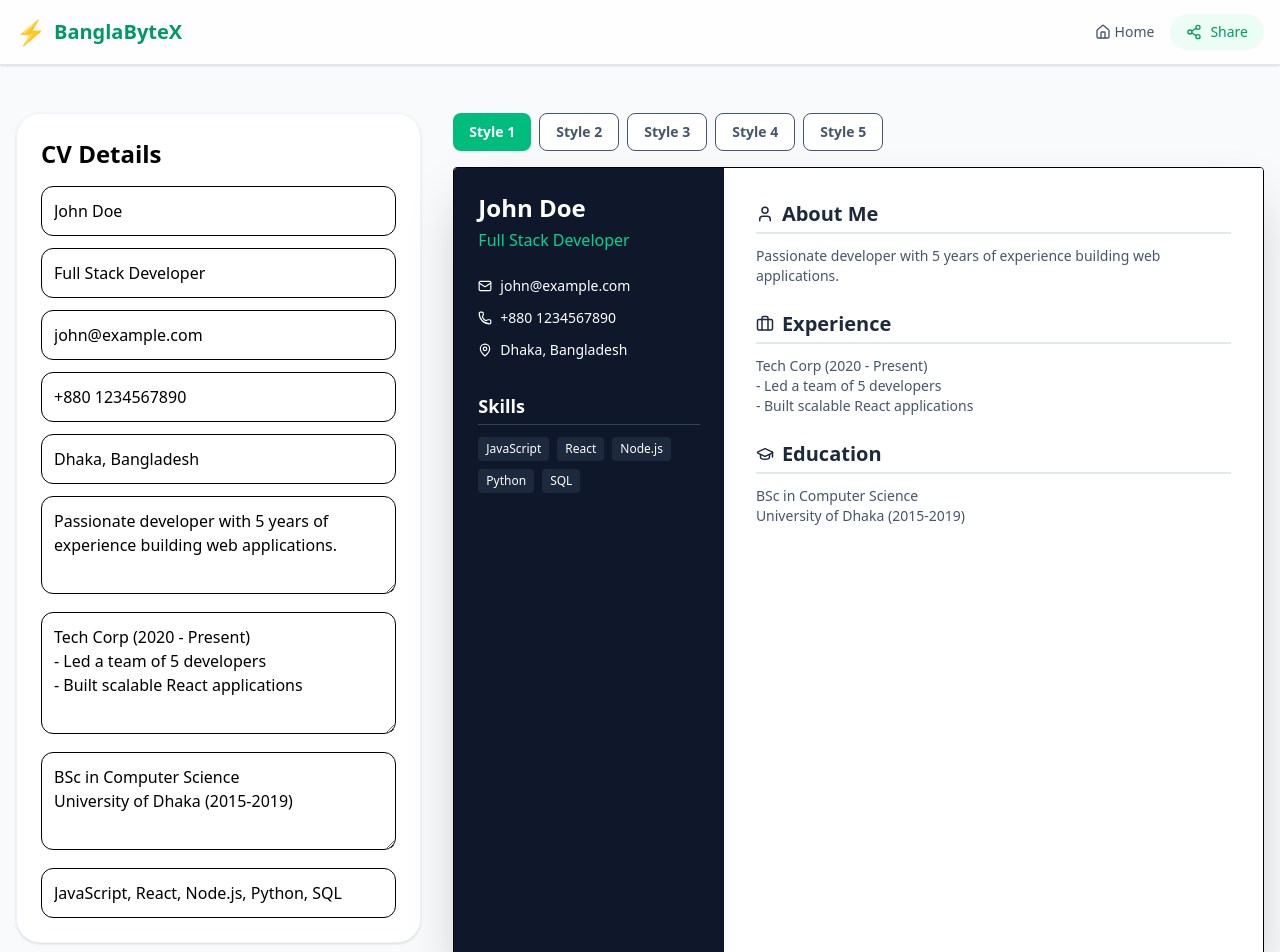
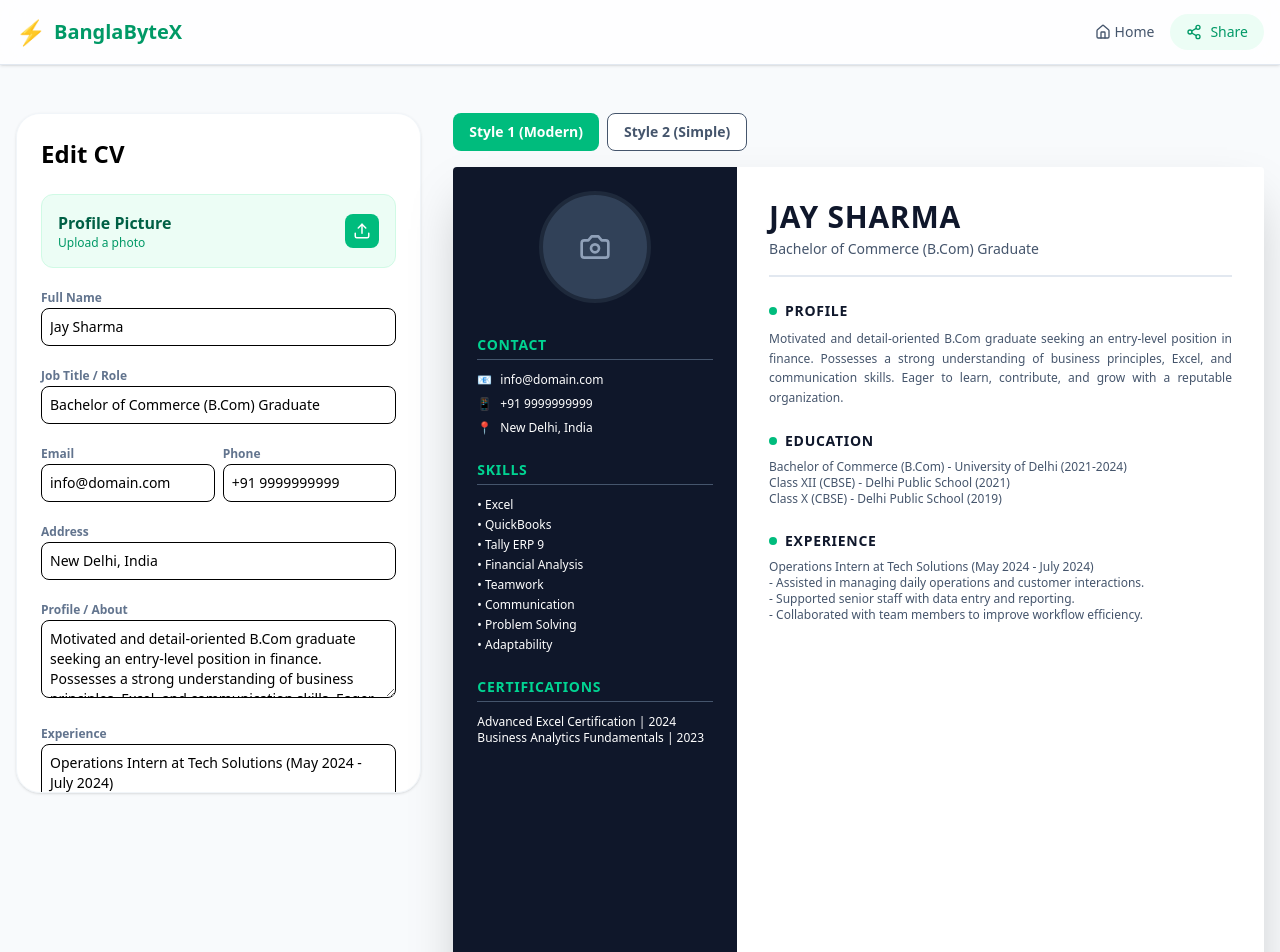
Before and after one commit to pabanfiles/banglabytex, a React (Vite) app in the folder frontend/: page /cv-maker in a window 1280 px wide. Shown: the top 952 px of the page. Built offline with nearby package versions, Linux system fonts and the light colour scheme.

Commit message:
Update CV Maker with image upload, dynamic sections, and new Blue Modern style

```diff
--- a/frontend/src/pages/tools/CvMaker/index.tsx
+++ b/frontend/src/pages/tools/CvMaker/index.tsx
@@ -1,64 +1,131 @@
-import { useState } from 'react'
-import { Download, User, Briefcase, GraduationCap, Phone, Mail, MapPin } from 'lucide-react'
+import { useState, useRef } from 'react'
+import { Download, Plus, Trash2, Camera, Upload } from 'lucide-react'
 
 export default function CvMaker() {
+  const [style, setStyle] = useState(1)
+  const [image, setImage] = useState<string | null>(null)
+  const fileInputRef = useRef<HTMLInputElement>(null)
+
+  // ডাইনামিক ডেটা স্ট্রাকচার
   const [data, setData] = useState({
-    name: 'John Doe',
-    role: 'Full Stack Developer',
-    email: 'john@example.com',
-    phone: '+880 1234567890',
-    address: 'Dhaka, Bangladesh',
-    about: 'Passionate developer with 5 years of experience building web applications.',
-    experience: 'Tech Corp (2020 - Present)\n- Led a team of 5 developers\n- Built scalable React applications',
-    education: 'BSc in Computer Science\nUniversity of Dhaka (2015-2019)',
-    skills: 'JavaScript, React, Node.js, Python, SQL'
+    name: 'Jay Sharma',
+    role: 'Bachelor of Commerce (B.Com) Graduate',
+    email: 'info@domain.com',
+    phone: '+91 9999999999',
+    address: 'New Delhi, India',
+    about: 'Motivated and detail-oriented B.Com graduate seeking an entry-level position in finance. Possesses a strong understanding of business principles, Excel, and communication skills. Eager to learn, contribute, and grow with a reputable organization.',
+    experience: 'Operations Intern at Tech Solutions (May 2024 - July 2024)\n- Assisted in managing daily operations and customer interactions.\n- Supported senior staff with data entry and reporting.\n- Collaborated with team members to improve workflow efficiency.',
+    education: 'Bachelor of Commerce (B.Com) - University of Delhi (2021-2024)\nClass XII (CBSE) - Delhi Public School (2021)\nClass X (CBSE) - Delhi Public School (2019)',
+    skills: 'Excel, QuickBooks, Tally ERP 9, Financial Analysis, Teamwork, Communication, Problem Solving, Adaptability'
   })
 
-  const [style, setStyle] = useState(1)
+  // কাস্টম সেকশন (User Add করতে পারবে)
+  const [customSections, setCustomSections] = useState([
+    { id: 1, title: 'Certifications', content: 'Advanced Excel Certification | 2024\nBusiness Analytics Fundamentals | 2023' }
+  ])
 
   const handleChange = (e: React.ChangeEvent<HTMLInputElement | HTMLTextAreaElement>) => {
     setData({ ...data, [e.target.name]: e.target.value })
   }
 
-  // ৫টি ভিন্ন স্টাইলের রেন্ডারিং ফাংশন
-  const renderTemplate = () => {
-    switch(style) {
-      case 1: // Modern Sidebar
-        return (
-          <div className="flex h-full bg-white text-slate-800">
-            <div className="w-1/3 bg-slate-900 text-white p-6">
-              <h1 className="text-2xl font-bold mb-1">{data.name}</h1>
-              <p className="text-emerald-400 mb-6">{data.role}</p>
+  const handleImageUpload = (e: React.ChangeEvent<HTMLInputElement>) => {
+    const file = e.target.files?.[0]
+    if (file) {
+      const reader = new FileReader()
+      reader.onload = (ev) => setImage(ev.target?.result as string)
+      reader.readAsDataURL(file)
+    }
+  }
 
-              <div className="space-y-3 text-sm mb-8">
-                <p className="flex items-center gap-2"><Mail size={14}/> {data.email}</p>
-                <p className="flex items-center gap-2"><Phone size={14}/> {data.phone}</p>
-                <p className="flex items-center gap-2"><MapPin size={14}/> {data.address}</p>
+  const addCustomSection = () => {
+    setCustomSections([...customSections, { id: Date.now(), title: 'New Section', content: 'Click to edit...' }])
+  }
+
+  const updateCustomSection = (id: number, field: 'title' | 'content', value: string) => {
+    setCustomSections(customSections.map(sec => sec.id === id ? { ...sec, [field]: value } : sec))
+  }
+
+  const removeCustomSection = (id: number) => {
+    setCustomSections(customSections.filter(sec => sec.id !== id))
+  }
+
+  // ─── STYLE 1: Blue Modern (আপনার দেওয়া ছবির মতো) ───
+  const Style1 = () => (
+    <div className="flex h-full bg-white text-slate-800 font-sans w-full aspect-[1/1.414]">
+      {/* Left Sidebar (Blue) */}
+      <div className="w-[35%] bg-[#0f172a] text-white p-6 flex flex-col items-center">
+        {/* Profile Pic */}
+        <div className="w-28 h-28 rounded-full border-4 border-[#1e293b] overflow-hidden mb-4 bg-slate-700 flex items-center justify-center relative cursor-pointer" onClick={() => fileInputRef.current?.click()}>
+          {image ? <img src={image} alt="Profile" className="w-full h-full object-cover" /> : <Camera className="text-slate-400" size={32} />}
         </div>
 
-              <h2 className="text-lg font-bold border-b border-slate-700 pb-1 mb-3">Skills</h2>
-              <div className="flex flex-wrap gap-2 text-xs">
+        {/* Contact */}
+        <div className="w-full mt-4">
+          <h3 className="text-sm font-bold text-emerald-400 border-b border-slate-600 pb-1 mb-3 uppercase tracking-wider">Contact</h3>
+          <div className="text-xs space-y-2 break-words">
+            <p className="flex items-start gap-2"><span>📧</span> {data.email}</p>
+            <p className="flex items-start gap-2"><span>📱</span> {data.phone}</p>
+            <p className="flex items-start gap-2"><span>📍</span> {data.address}</p>
+          </div>
+        </div>
+
+        {/* Skills */}
+        <div className="w-full mt-6">
+          <h3 className="text-sm font-bold text-emerald-400 border-b border-slate-600 pb-1 mb-3 uppercase tracking-wider">Skills</h3>
+          <div className="text-xs space-y-1">
             {data.skills.split(',').map((s, i) => (
-                  <span key={i} className="bg-slate-800 px-2 py-1 rounded">{s.trim()}</span>
+              <p key={i} className="flex items-center gap-1">• {s.trim()}</p>
             ))}
           </div>
         </div>
-            <div className="w-2/3 p-8">
-              <h2 className="text-xl font-bold border-b-2 border-slate-200 pb-1 mb-3 flex items-center gap-2"><User size={18}/> About Me</h2>
-              <p className="text-sm text-slate-600 mb-6 whitespace-pre-wrap">{data.about}</p>
 
-              <h2 className="text-xl font-bold border-b-2 border-slate-200 pb-1 mb-3 flex items-center gap-2"><Briefcase size={18}/> Experience</h2>
-              <p className="text-sm text-slate-600 mb-6 whitespace-pre-wrap">{data.experience}</p>
+        {/* Custom Sections in Sidebar */}
+        {customSections.map(sec => (
+          <div key={sec.id} className="w-full mt-6">
+            <h3 className="text-sm font-bold text-emerald-400 border-b border-slate-600 pb-1 mb-3 uppercase tracking-wider">{sec.title}</h3>
+            <div className="text-xs space-y-1 whitespace-pre-wrap">{sec.content}</div>
+          </div>
+        ))}
+      </div>
 
-              <h2 className="text-xl font-bold border-b-2 border-slate-200 pb-1 mb-3 flex items-center gap-2"><GraduationCap size={18}/> Education</h2>
-              <p className="text-sm text-slate-600 whitespace-pre-wrap">{data.education}</p>
+      {/* Right Content */}
+      <div className="w-[65%] p-8">
+        <div className="mb-6 border-b-2 border-slate-200 pb-4">
+          <h1 className="text-3xl font-bold text-slate-900 uppercase tracking-wide">{data.name}</h1>
+          <p className="text-sm font-medium text-slate-600 mt-1">{data.role}</p>
+        </div>
+
+        <div className="mb-6">
+          <h3 className="text-sm font-bold text-slate-900 uppercase tracking-wider flex items-center gap-2 mb-2">
+            <span className="w-2 h-2 bg-emerald-500 rounded-full"></span> Profile
+          </h3>
+          <p className="text-xs text-slate-600 leading-relaxed text-justify">{data.about}</p>
+        </div>
+
+        <div className="mb-6">
+          <h3 className="text-sm font-bold text-slate-900 uppercase tracking-wider flex items-center gap-2 mb-2">
+            <span className="w-2 h-2 bg-emerald-500 rounded-full"></span> Education
+          </h3>
+          <div className="text-xs text-slate-600 space-y-2 whitespace-pre-wrap">{data.education}</div>
+        </div>
+
+        <div className="mb-6">
+          <h3 className="text-sm font-bold text-slate-900 uppercase tracking-wider flex items-center gap-2 mb-2">
+            <span className="w-2 h-2 bg-emerald-500 rounded-full"></span> Experience
+          </h3>
+          <div className="text-xs text-slate-600 space-y-2 whitespace-pre-wrap">{data.experience}</div>
+        </div>
       </div>
     </div>
   )
-      case 2: // Classic Minimal
-        return (
-          <div className="h-full bg-white text-slate-800 p-10">
+
+  // ─── STYLE 2: Simple Clean ───
+  const Style2 = () => (
+    <div className="h-full bg-white text-slate-800 p-10 w-full aspect-[1/1.414]">
       <div className="text-center mb-8">
+        <div className="w-24 h-24 mx-auto rounded-full overflow-hidden mb-4 bg-slate-100 flex items-center justify-center cursor-pointer" onClick={() => fileInputRef.current?.click()}>
+          {image ? <img src={image} alt="Profile" className="w-full h-full object-cover" /> : <Camera className="text-slate-400" size={24} />}
+        </div>
         <h1 className="text-4xl font-serif font-bold mb-1">{data.name}</h1>
         <p className="text-lg text-slate-500">{data.role}</p>
         <div className="flex justify-center gap-4 text-xs text-slate-400 mt-2">
@@ -67,136 +134,117 @@ export default function CvMaker() {
       </div>
       <div className="space-y-6">
         <div>
-                <h3 className="text-sm font-bold text-slate-900 uppercase tracking-widest mb-2">Summary</h3>
-                <p className="text-sm text-slate-600 whitespace-pre-wrap">{data.about}</p>
+          <h3 className="text-sm font-bold text-slate-900 uppercase tracking-widest border-b pb-1 mb-2">Profile</h3>
+          <p className="text-sm text-slate-600 text-justify">{data.about}</p>
         </div>
         <div>
-                <h3 className="text-sm font-bold text-slate-900 uppercase tracking-widest mb-2">Experience</h3>
+          <h3 className="text-sm font-bold text-slate-900 uppercase tracking-widest border-b pb-1 mb-2">Experience</h3>
           <p className="text-sm text-slate-600 whitespace-pre-wrap">{data.experience}</p>
         </div>
         <div>
-                <h3 className="text-sm font-bold text-slate-900 uppercase tracking-widest mb-2">Education</h3>
+          <h3 className="text-sm font-bold text-slate-900 uppercase tracking-widest border-b pb-1 mb-2">Education</h3>
           <p className="text-sm text-slate-600 whitespace-pre-wrap">{data.education}</p>
         </div>
         <div>
-                <h3 className="text-sm font-bold text-slate-900 uppercase tracking-widest mb-2">Skills</h3>
+          <h3 className="text-sm font-bold text-slate-900 uppercase tracking-widest border-b pb-1 mb-2">Skills</h3>
           <p className="text-sm text-slate-600">{data.skills}</p>
         </div>
+        {customSections.map(sec => (
+          <div key={sec.id}>
+            <h3 className="text-sm font-bold text-slate-900 uppercase tracking-widest border-b pb-1 mb-2">{sec.title}</h3>
+            <p className="text-sm text-slate-600 whitespace-pre-wrap">{sec.content}</p>
+          </div>
+        ))}
       </div>
     </div>
   )
-      case 3: // Bold Header
-        return (
-          <div className="h-full bg-white text-slate-800">
-            <div className="bg-emerald-600 text-white p-8 text-center">
-              <h1 className="text-3xl font-black mb-1">{data.name}</h1>
-              <p className="text-emerald-100">{data.role}</p>
-            </div>
-            <div className="p-8 grid grid-cols-2 gap-8">
-              <div>
-                <h3 className="font-bold text-emerald-600 mb-2">Contact</h3>
-                <div className="text-xs space-y-1 mb-6">
-                  <p>{data.email}</p>
-                  <p>{data.phone}</p>
-                  <p>{data.address}</p>
-                </div>
-                <h3 className="font-bold text-emerald-600 mb-2">Skills</h3>
-                <ul className="text-xs list-disc pl-4">
-                  {data.skills.split(',').map((s, i) => <li key={i}>{s.trim()}</li>)}
-                </ul>
-              </div>
-              <div>
-                <h3 className="font-bold text-emerald-600 mb-2">About</h3>
-                <p className="text-xs mb-6 whitespace-pre-wrap">{data.about}</p>
-                <h3 className="font-bold text-emerald-600 mb-2">Experience</h3>
-                <p className="text-xs whitespace-pre-wrap mb-4">{data.experience}</p>
-                <h3 className="font-bold text-emerald-600 mb-2">Education</h3>
-                <p className="text-xs whitespace-pre-wrap">{data.education}</p>
-              </div>
-            </div>
-          </div>
-        )
-      case 4: // Creative Timeline
-        return (
-          <div className="h-full bg-slate-50 text-slate-800 p-8 border-t-8 border-emerald-500">
-            <h1 className="text-3xl font-extrabold">{data.name}</h1>
-            <p className="text-emerald-500 font-medium mb-4">{data.role}</p>
-            <div className="grid grid-cols-3 gap-6">
-              <div className="col-span-2 space-y-4">
-                <div>
-                  <h3 className="font-bold border-l-4 border-emerald-500 pl-2">Profile</h3>
-                  <p className="text-sm pl-3 whitespace-pre-wrap">{data.about}</p>
-                </div>
-                <div>
-                  <h3 className="font-bold border-l-4 border-emerald-500 pl-2">Experience</h3>
-                  <p className="text-sm pl-3 whitespace-pre-wrap">{data.experience}</p>
-                </div>
-              </div>
-              <div className="space-y-4 text-sm">
-                <div>
-                  <h3 className="font-bold border-l-4 border-emerald-500 pl-2">Contact</h3>
-                  <p className="pl-3 text-xs truncate">{data.email}</p>
-                  <p className="pl-3 text-xs">{data.phone}</p>
-                </div>
-                <div>
-                  <h3 className="font-bold border-l-4 border-emerald-500 pl-2">Education</h3>
-                  <p className="pl-3 text-xs whitespace-pre-wrap">{data.education}</p>
-                </div>
-                <div>
-                  <h3 className="font-bold border-l-4 border-emerald-500 pl-2">Skills</h3>
-                  <p className="pl-3 text-xs">{data.skills}</p>
-                </div>
-              </div>
-            </div>
-          </div>
-        )
-      case 5: // Elegant Dark
-        return (
-          <div className="h-full bg-slate-800 text-slate-200 p-10">
-            <div className="border-b border-slate-600 pb-4 mb-6">
-              <h1 className="text-4xl font-light text-white">{data.name}</h1>
-              <p className="text-emerald-400 tracking-widest uppercase text-sm mt-1">{data.role}</p>
-            </div>
-            <div className="space-y-6">
-              <div className="flex gap-4">
-                <div className="w-1/4 text-right text-xs text-slate-400 uppercase tracking-wider">About</div>
-                <div className="w-3/4 text-sm whitespace-pre-wrap">{data.about}</div>
-              </div>
-              <div className="flex gap-4">
-                <div className="w-1/4 text-right text-xs text-slate-400 uppercase tracking-wider">Experience</div>
-                <div className="w-3/4 text-sm whitespace-pre-wrap">{data.experience}</div>
-              </div>
-              <div className="flex gap-4">
-                <div className="w-1/4 text-right text-xs text-slate-400 uppercase tracking-wider">Education</div>
-                <div className="w-3/4 text-sm whitespace-pre-wrap">{data.education}</div>
-              </div>
-              <div className="flex gap-4">
-                <div className="w-1/4 text-right text-xs text-slate-400 uppercase tracking-wider">Skills</div>
-                <div className="w-3/4 text-sm">{data.skills}</div>
-              </div>
-            </div>
-          </div>
-        )
-    }
-  }
 
   return (
     <div className="max-w-7xl mx-auto px-4 py-12 flex flex-col lg:flex-row gap-8">
       {/* Editor Form */}
       <div className="w-full lg:w-1/3 space-y-4">
-        <div className="bg-white p-6 rounded-3xl shadow-sm border border-slate-100">
-          <h2 className="text-2xl font-bold mb-4">CV Details</h2>
+        <div className="bg-white p-6 rounded-3xl shadow-sm border border-slate-100 h-[calc(100vh-120px)] overflow-y-auto">
+          <h2 className="text-2xl font-bold mb-4 sticky top-0 bg-white pb-2 z-10">Edit CV</h2>
 
-          <div className="space-y-3">
-            <input name="name" value={data.name} onChange={handleChange} placeholder="Full Name" className="w-full p-3 border rounded-xl" />
-            <input name="role" value={data.role} onChange={handleChange} placeholder="Job Title" className="w-full p-3 border rounded-xl" />
-            <input name="email" value={data.email} onChange={handleChange} placeholder="Email" className="w-full p-3 border rounded-xl" />
-            <input name="phone" value={data.phone} onChange={handleChange} placeholder="Phone" className="w-full p-3 border rounded-xl" />
-            <input name="address" value={data.address} onChange={handleChange} placeholder="Address" className="w-full p-3 border rounded-xl" />
-            <textarea name="about" value={data.about} onChange={handleChange} placeholder="About Me" rows={3} className="w-full p-3 border rounded-xl" />
-            <textarea name="experience" value={data.experience} onChange={handleChange} placeholder="Experience" rows={4} className="w-full p-3 border rounded-xl" />
-            <textarea name="education" value={data.education} onChange={handleChange} placeholder="Education" rows={3} className="w-full p-3 border rounded-xl" />
-            <input name="skills" value={data.skills} onChange={handleChange} placeholder="Skills (comma separated)" className="w-full p-3 border rounded-xl" />
+          <div className="space-y-4">
+            {/* Image Upload Button */}
+            <div className="bg-emerald-50 p-4 rounded-xl border border-emerald-100 flex items-center justify-between">
+              <div>
+                <p className="font-semibold text-emerald-800">Profile Picture</p>
+                <p className="text-xs text-emerald-600">Upload a photo</p>
+              </div>
+              <button onClick={() => fileInputRef.current?.click()} className="p-2 bg-emerald-500 text-white rounded-lg hover:bg-emerald-600">
+                <Upload size={18} />
+              </button>
+            </div>
+
+            <div>
+              <label className="text-xs font-semibold text-slate-500">Full Name</label>
+              <input name="name" value={data.name} onChange={handleChange} className="w-full p-2 border rounded-lg text-sm" />
+            </div>
+            <div>
+              <label className="text-xs font-semibold text-slate-500">Job Title / Role</label>
+              <input name="role" value={data.role} onChange={handleChange} className="w-full p-2 border rounded-lg text-sm" />
+            </div>
+            <div className="grid grid-cols-2 gap-2">
+              <div>
+                <label className="text-xs font-semibold text-slate-500">Email</label>
+                <input name="email" value={data.email} onChange={handleChange} className="w-full p-2 border rounded-lg text-sm" />
+              </div>
+              <div>
+                <label className="text-xs font-semibold text-slate-500">Phone</label>
+                <input name="phone" value={data.phone} onChange={handleChange} className="w-full p-2 border rounded-lg text-sm" />
+              </div>
+            </div>
+            <div>
+              <label className="text-xs font-semibold text-slate-500">Address</label>
+              <input name="address" value={data.address} onChange={handleChange} className="w-full p-2 border rounded-lg text-sm" />
+            </div>
+            <div>
+              <label className="text-xs font-semibold text-slate-500">Profile / About</label>
+              <textarea name="about" value={data.about} onChange={handleChange} rows={3} className="w-full p-2 border rounded-lg text-sm" />
+            </div>
+            <div>
+              <label className="text-xs font-semibold text-slate-500">Experience</label>
+              <textarea name="experience" value={data.experience} onChange={handleChange} rows={3} className="w-full p-2 border rounded-lg text-sm" />
+            </div>
+            <div>
+              <label className="text-xs font-semibold text-slate-500">Education</label>
+              <textarea name="education" value={data.education} onChange={handleChange} rows={3} className="w-full p-2 border rounded-lg text-sm" />
+            </div>
+            <div>
+              <label className="text-xs font-semibold text-slate-500">Skills (Comma separated)</label>
+              <textarea name="skills" value={data.skills} onChange={handleChange} rows={2} className="w-full p-2 border rounded-lg text-sm" />
+            </div>
+
+            {/* Custom Sections Area */}
+            <div className="pt-4 border-t">
+              <h3 className="font-bold text-slate-800 mb-3">Custom Sections</h3>
+              {customSections.map((sec, i) => (
+                <div key={sec.id} className="bg-slate-50 p-3 rounded-xl mb-3 relative border">
+                  <button onClick={() => removeCustomSection(sec.id)} className="absolute top-2 right-2 text-red-500 hover:bg-red-50 p-1 rounded">
+                    <Trash2 size={14} />
+                  </button>
+                  <input
+                    value={sec.title}
+                    onChange={(e) => updateCustomSection(sec.id, 'title', e.target.value)}
+                    className="font-bold text-sm bg-transparent border-b mb-2 w-[80%] focus:outline-none"
+                    placeholder="Section Title"
+                  />
+                  <textarea
+                    value={sec.content}
+                    onChange={(e) => updateCustomSection(sec.id, 'content', e.target.value)}
+                    className="w-full text-xs bg-transparent border-none focus:outline-none resize-none"
+                    rows={2}
+                    placeholder="Section content..."
+                  />
+                </div>
+              ))}
+              <button onClick={addCustomSection} className="w-full py-2 border-2 border-dashed border-emerald-300 text-emerald-600 font-semibold rounded-xl flex items-center justify-center gap-2 hover:bg-emerald-50 transition">
+                <Plus size={16} /> Add New Section
+              </button>
+            </div>
+
           </div>
         </div>
       </div>
@@ -206,16 +254,14 @@ export default function CvMaker() {
         <div className="sticky top-24">
           <div className="flex justify-between items-center mb-4">
             <div className="flex gap-2">
-              {[1,2,3,4,5].map(s => (
-                <button key={s} onClick={() => setStyle(s)} className={`px-4 py-2 rounded-lg font-bold text-sm transition ${style === s ? 'bg-emerald-500 text-white' : 'bg-white text-slate-600 border hover:bg-slate-50'}`}>
-                  Style {s}
-                </button>
-              ))}
+              <button onClick={() => setStyle(1)} className={`px-4 py-2 rounded-lg font-bold text-sm transition ${style === 1 ? 'bg-emerald-500 text-white' : 'bg-white text-slate-600 border'}`}>Style 1 (Modern)</button>
+              <button onClick={() => setStyle(2)} className={`px-4 py-2 rounded-lg font-bold text-sm transition ${style === 2 ? 'bg-emerald-500 text-white' : 'bg-white text-slate-600 border'}`}>Style 2 (Simple)</button>
             </div>
           </div>
 
-          <div className="bg-white shadow-2xl rounded-sm overflow-hidden aspect-[1/1.414] max-h-[800px] w-full border">
-            {renderTemplate()}
+          <div className="bg-white shadow-2xl rounded-sm overflow-hidden max-h-[850px] overflow-y-auto">
+            <input type="file" accept="image/*" ref={fileInputRef} onChange={handleImageUpload} className="hidden" />
+            {style === 1 ? <Style1 /> : <Style2 />}
           </div>
 
           <button onClick={() => window.print()} className="mt-6 w-full py-4 bg-slate-900 text-white font-bold rounded-xl flex items-center justify-center gap-2 hover:bg-slate-800 transition">
```
Lines whose indentation alone changed are shown as unchanged.
